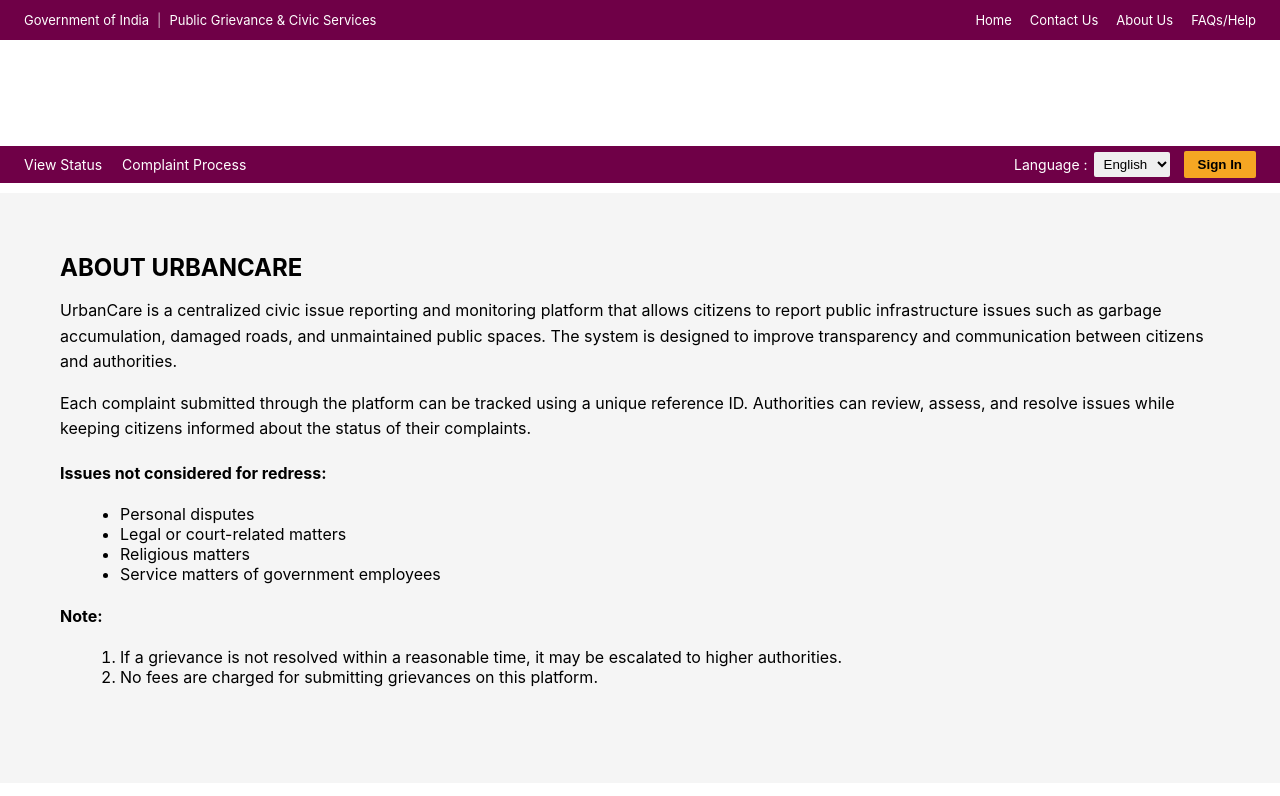
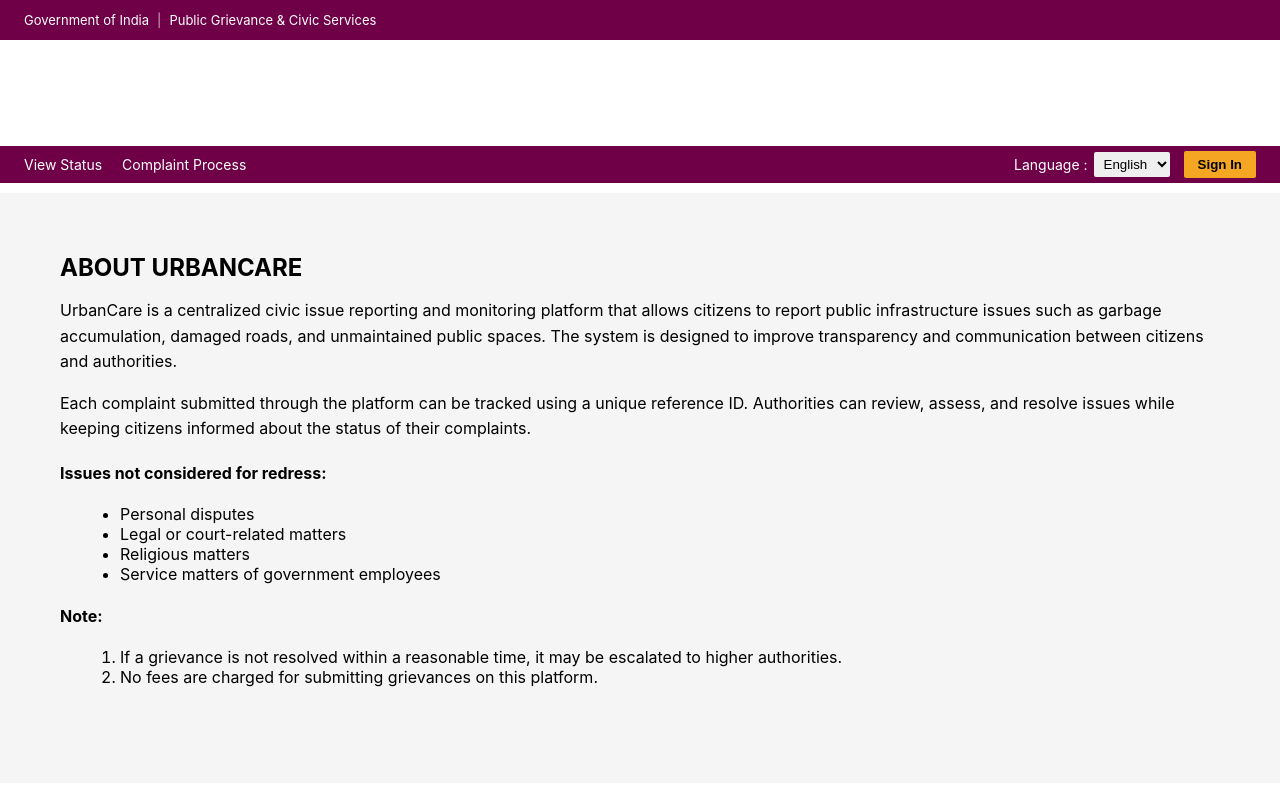
Before and after one commit to ritikkrawat/UrbanCare-Frontend, a React (Create React App) app: page / in a window 1280 px wide. Shown: the top 796 px of the page. Built offline with nearby package versions, Linux system fonts and the light colour scheme.

Commit message:
Update topBar.jsx

```diff
--- a/src/pages/home/TopBar/topBar.jsx
+++ b/src/pages/home/TopBar/topBar.jsx
@@ -13,11 +13,11 @@ const Topbar = () => {
 
       {/* Right side */}
       <div className="topbar-right">
-        <a href="/">Home</a>
+        {/* <a href="/">Home</a>
         <a href="#">Contact Us</a>
         <a href="#">About Us</a>
         <a href="#">FAQs/Help</a>
-        {/* <a href="#">Site Map</a> */}
+        <a href="#">Site Map</a> */}
       </div>
     </div>
   );
```
